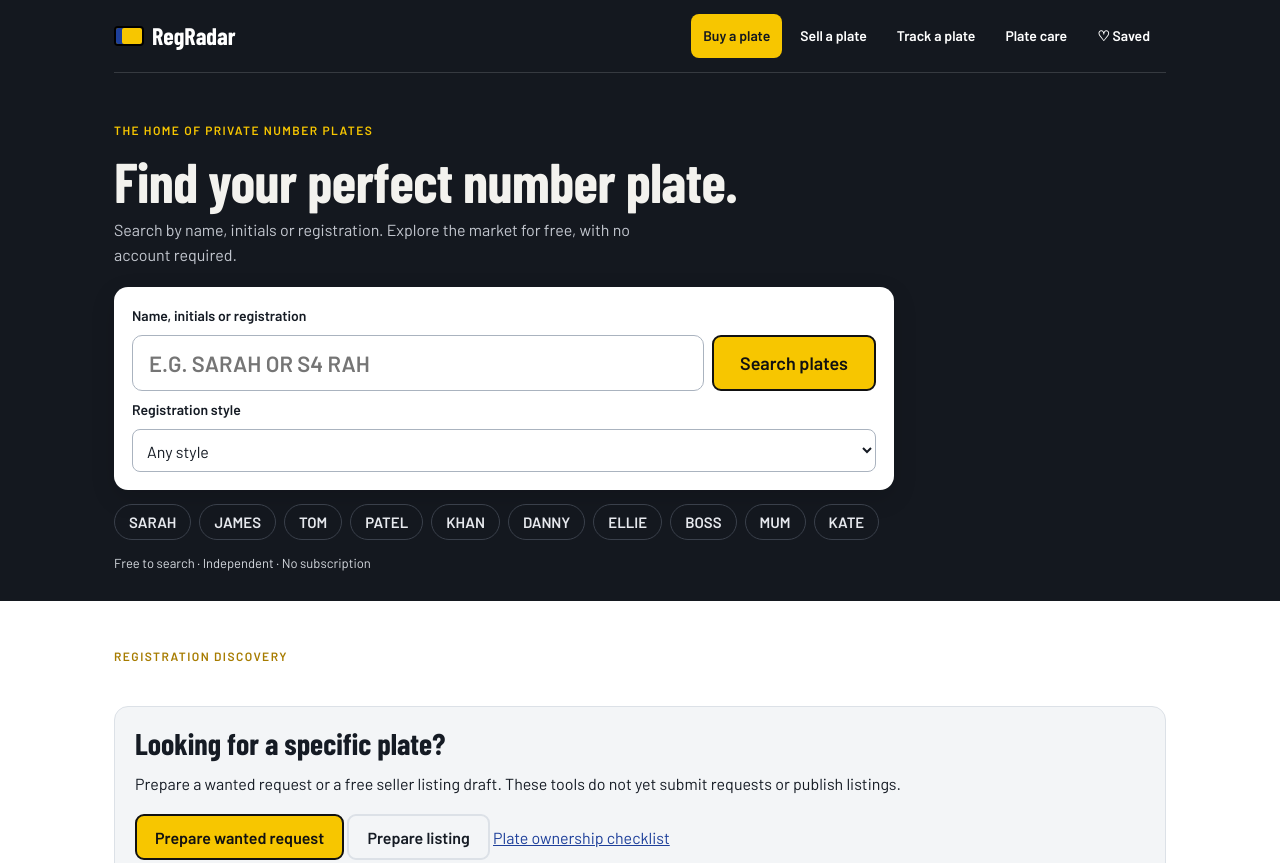
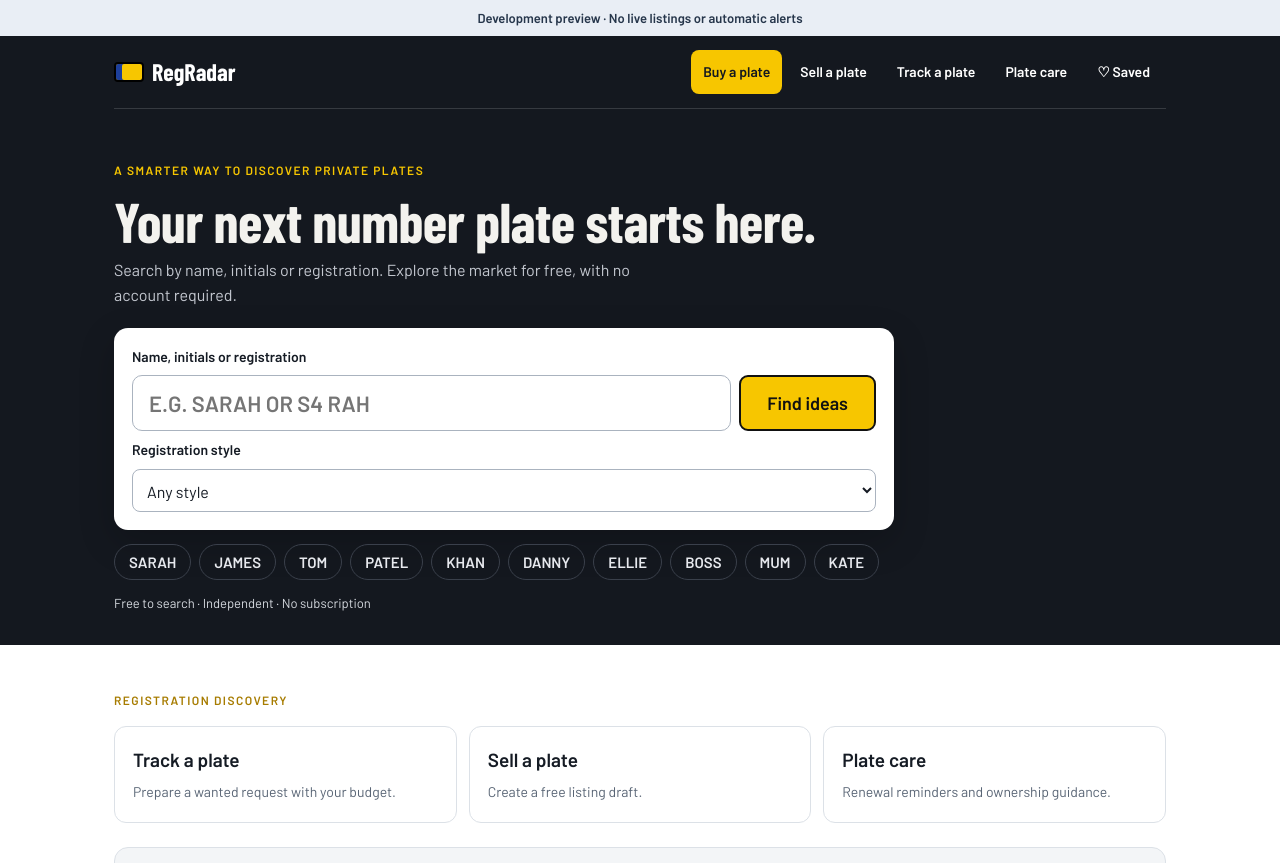
Before and after one commit to regradaruk-prog/regradaruk-prog.github.io, a plain HTML site: page index.html in a window 1280 px wide. Shown: the top 863 px of the page. Drawn offline with nearby package versions, Linux system fonts and the light colour scheme.

Commit message:
Improve preview homepage service discovery and clarify prototype status

```diff
--- a/index.html
+++ b/index.html
@@ -92,6 +92,9 @@ body{background:#fff}.top{border-bottom:1px solid #ffffff25;padding:16px 0}.hero
 .searchline input{min-width:0;width:0!important;flex:1 1 0!important}.searchline button{flex:0 0 auto}#rt{scroll-margin-top:20px}.marketintro{margin-top:24px}#rt{scroll-margin-top:16px}#backSearch{margin:8px 0}.links .btn{min-height:44px} @media(max-width:600px){.hero{padding:16px 0}.chips{scrollbar-width:none}.chips::-webkit-scrollbar{display:none}}
 .skiplink{position:absolute;left:12px;top:8px;z-index:10;background:#fff;padding:10px;transform:translateY(-150%)}.skiplink:focus{transform:none}.marketintro .btn{white-space:normal;margin:4px 0}.savedrow .plate{max-width:100%}.searchline #clearSearch{background:#fff;border-color:#aab3bf;font-size:14px;padding:0 10px}.chips{scrollbar-width:thin}.chips::-webkit-scrollbar{display:block;height:4px}.chips::-webkit-scrollbar-thumb{background:#626873}.searchbox input{font-size:17px}.note a{font-weight:600}
 .top{display:flex;align-items:center;gap:12px;flex-wrap:wrap;padding:14px 0;border-bottom:1px solid #ffffff25}.logo{font:700 24px/1 "Barlow Condensed",sans-serif;color:#fff!important;text-decoration:none;display:flex;gap:8px;align-items:center}.logo i{width:30px;height:20px;background:#f7c600;border:2px solid #000;border-radius:4px;box-shadow:inset 6px 0 0 #1d3f9a}.top nav{display:flex;flex-wrap:wrap;gap:6px;margin-left:auto}.top nav a{display:inline-flex;align-items:center;justify-content:center;gap:4px;min-height:44px;padding:6px 12px;border-radius:8px;color:#fff!important;text-decoration:none;font-weight:600;font-size:14px;white-space:nowrap}.top nav a:hover{background:#ffffff18}.top nav a[aria-current]{background:#f7c600;color:#14181f!important}.top a:focus-visible{outline:2px solid #f7c600;outline-offset:2px}@media(max-width:600px){.top{padding:12px 0;gap:10px}.top nav{margin:0;width:100%;display:grid;grid-template-columns:repeat(3,minmax(0,1fr));gap:5px}.top nav a{font-size:13px;padding:5px 3px;min-height:40px;background:#ffffff0d;white-space:normal;text-align:center}.top nav a[aria-current]{background:#f7c600}}
+/* Preview navigation and visual hierarchy */
+.preview-notice{background:#e9eef5;color:#26364b;text-align:center;padding:8px 16px;font-size:13px;font-weight:600}
+.hero{padding:40px 0 32px}.searchbox{box-shadow:0 12px 36px #0003}.marketintro{margin-top:16px}.service-grid{display:grid;grid-template-columns:repeat(3,minmax(0,1fr));gap:12px;margin:0 0 24px}.service-grid a{display:block;border:1px solid #dce1e7;border-radius:12px;padding:18px;text-decoration:none;background:#fff;color:#151b24!important}.service-grid strong{display:block;font-size:19px;margin-bottom:5px}.service-grid span{font-size:14px;color:#596575}.service-grid a:hover{border-color:#a77c00}.service-grid a:focus-visible{outline:3px solid #f7c600}@media(max-width:600px){.hero{padding:22px 0}.service-grid{grid-template-columns:1fr;gap:8px}.service-grid a{padding:12px 15px}}
 </style>
 <link rel="canonical" href="https://regradar.net/">
 <meta property="og:title" content="RegRadar | Private registration discovery">
@@ -99,11 +102,11 @@ body{background:#fff}.top{border-bottom:1px solid #ffffff25;padding:16px 0}.hero
 <meta property="og:url" content="https://regradar.net/">
 </head>
 <body><a class="skiplink" href="#q">Skip to search</a>
-<header>
+<div class="preview-notice">Development preview · No live listings or automatic alerts</div><header>
   <div class="wrap">
     <div class="top"><a class="logo" href="/"><i aria-hidden="true"></i>RegRadar</a><nav aria-label="Main navigation"><a href="#market" data-section="market">Buy a plate</a><a href="#sell" data-section="sell">Sell a plate</a><a href="#wanted" data-section="wanted">Track a plate</a><a href="/plate-care.html" data-section="care">Plate care</a><a href="#saved" data-section="saved">♡ Saved <span id="savedCount"></span></a></nav></div>
-    <div class="hero"><p class="eyebrow">THE HOME OF PRIVATE NUMBER PLATES</p><h1>Find your perfect number plate.</h1><p class="sub">Search by name, initials or registration. Explore the market for free, with no account required.</p>
-    <div class="searchbox"><form class="search" id="f" action="#market"><label for="q">Name, initials or registration</label><div class="searchline"><input id="q" name="q" value="" maxlength="12" autocomplete="off" autocapitalize="characters" spellcheck="false" enterkeyhint="search" placeholder="e.g. SARAH or S4 RAH"><button type="submit">Search plates</button><button type="button" id="clearSearch" hidden aria-label="Clear search">Clear</button></div><label for="typeFilter">Registration style</label><select id="typeFilter"><option value="">Any style</option><option>Dateless</option><option>Prefix</option><option>Suffix</option><option>Current</option></select></form></div>
+    <div class="hero"><p class="eyebrow">A SMARTER WAY TO DISCOVER PRIVATE PLATES</p><h1>Your next number plate starts here.</h1><p class="sub">Search by name, initials or registration. Explore the market for free, with no account required.</p>
+    <div class="searchbox"><form class="search" id="f" action="#market"><label for="q">Name, initials or registration</label><div class="searchline"><input id="q" name="q" value="" maxlength="12" autocomplete="off" autocapitalize="characters" spellcheck="false" enterkeyhint="search" placeholder="e.g. SARAH or S4 RAH"><button type="submit">Find ideas</button><button type="button" id="clearSearch" hidden aria-label="Clear search">Clear</button></div><label for="typeFilter">Registration style</label><select id="typeFilter"><option value="">Any style</option><option>Dateless</option><option>Prefix</option><option>Suffix</option><option>Current</option></select></form></div>
     <p id="searchStatus" role="status" style="color:#fff;margin:8px 0"></p><div class="chips" id="ideas" aria-label="Try these"></div><p class="trust">Free to search · Independent · No subscription</p></div>
   </div>
 </header>
@@ -112,7 +115,7 @@ body{background:#fff}.top{border-bottom:1px solid #ffffff25;padding:16px 0}.hero
   <section class="band" id="market"><div class="wrap"><p class="sectionlabel">REGISTRATION DISCOVERY</p>
     <h2 id="rt" tabindex="-1" hidden>Search results</h2>
     <a href="#" id="backSearch" class="btn ghost" hidden>Change search</a><p class="note" id="rnote" aria-live="polite"></p>
-    <div class="grid" id="res"></div><div class="marketintro"><h2>Looking for a specific plate?</h2><p>Prepare a wanted request or a free seller listing draft. These tools do not yet submit requests or publish listings.</p><a class="btn" href="#wanted">Prepare wanted request</a> <a class="btn ghost" href="#sell">Prepare listing</a> <a href="plate-care.html">Plate ownership checklist</a></div><div class="marketintro" id="marketDirectory"><h2>Explore the market</h2><p>Search these independent websites for actual stock and asking prices. RegRadar does not yet receive live inventory.</p><div class="directory"><a href="https://dvlaregistrations.dvla.gov.uk/" target="_blank" rel="noopener">DVLA Registrations ↗</a><a href="https://www.regtransfers.co.uk/" target="_blank" rel="noopener">Regtransfers ↗</a><a href="https://www.nationalnumbers.co.uk/" target="_blank" rel="noopener">National Numbers ↗</a><a href="https://www.plates4less.co.uk/" target="_blank" rel="noopener">Plates4Less ↗</a></div></div>
+    <div class="grid" id="res"></div><div class="service-grid" id="serviceGrid"><a href="#wanted"><strong>Track a plate</strong><span>Prepare a wanted request with your budget.</span></a><a href="#sell"><strong>Sell a plate</strong><span>Create a free listing draft.</span></a><a href="/plate-care.html"><strong>Plate care</strong><span>Renewal reminders and ownership guidance.</span></a></div><div class="marketintro"><h2>Looking for a specific plate?</h2><p>Prepare a wanted request or a free seller listing draft. These tools do not yet submit requests or publish listings.</p><a class="btn" href="#wanted">Prepare wanted request</a> <a class="btn ghost" href="#sell">Prepare listing</a> <a href="plate-care.html">Plate ownership checklist</a></div><div class="marketintro" id="marketDirectory"><h2>Explore the market</h2><p>Search these independent websites for actual stock and asking prices. RegRadar does not yet receive live inventory.</p><div class="directory"><a href="https://dvlaregistrations.dvla.gov.uk/" target="_blank" rel="noopener">DVLA Registrations ↗</a><a href="https://www.regtransfers.co.uk/" target="_blank" rel="noopener">Regtransfers ↗</a><a href="https://www.nationalnumbers.co.uk/" target="_blank" rel="noopener">National Numbers ↗</a><a href="https://www.plates4less.co.uk/" target="_blank" rel="noopener">Plates4Less ↗</a></div></div>
   </div></section>
 
   <section class="band" id="sold"><div class="wrap"><div class="panel"><h2>Sold prices</h2><p>Our historical sales database is not available yet. Explore official DVLA auction information while we work towards a searchable archive.</p><a class="btn" href="https://dvlaregistrations.dvla.gov.uk/" target="_blank" rel="noopener">Explore DVLA auctions</a><a class="btn ghost" href="#value">Valuation worksheet</a></div></div></section><section class="band" id="saved"><div class="wrap"><h2>Your saved plates</h2><p class="note">Saved on this browser only. Not a live availability watchlist.</p><div id="savedList"></div></div></section>
@@ -191,7 +194,7 @@ function describe(x,w){
 function render(word){
   const raw=word.toUpperCase().replace(/[^A-Z0-9]/g,'');
   const w=raw;
-  $('clearSearch').hidden=!word; $('rt').hidden=!w; $('backSearch').hidden=!w;
+  $('serviceGrid').hidden=!!w; $('clearSearch').hidden=!word; $('rt').hidden=!w; $('backSearch').hidden=!w;
   $('rt').textContent=w?`Registration ideas for ${w}`:'Type a name to start';
   const exact=/\d/.test(w)?fmt(w):null;
   const list=(exact?[{...exact,s:w,swaps:0,extra:0}]:/\d/.test(w)?[]:w?spellings(w):[]).filter(x=>!$('typeFilter').value||x.type===$('typeFilter').value);
```
